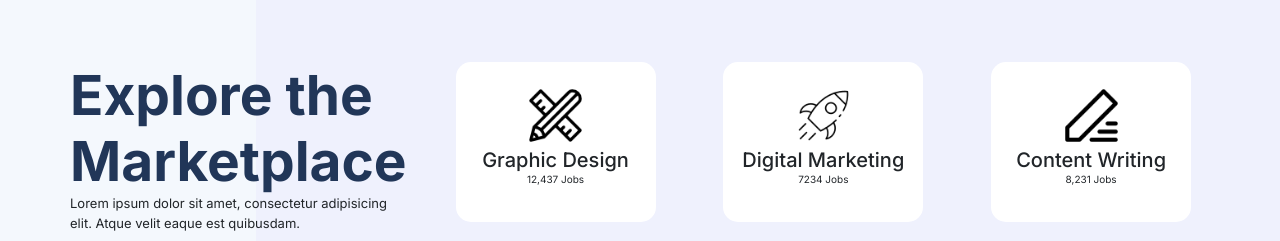
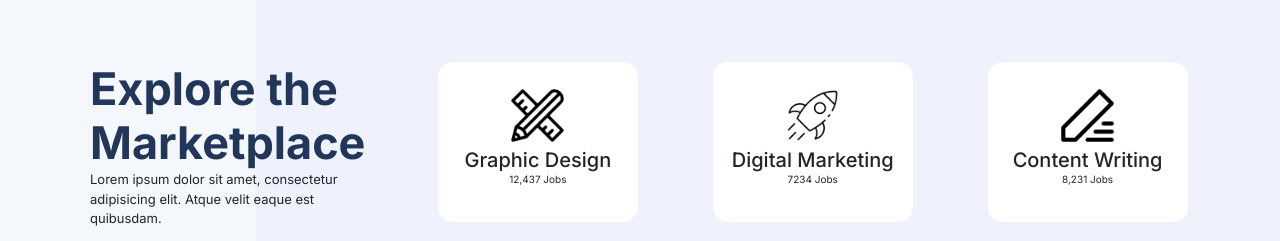
Before and after one commit to moeezkashif13/Freelance-Marketplace-HTML-CSS-BOOTSTRAP, a website: page index.html in a window 1280 px wide. Shown: the part 1519-1760 px from the top of the page. Drawn offline with nearby package versions, Linux system fonts and the light colour scheme.

Commit message:
Everything done

```diff
--- a/sass/3-components/_explore.scss
+++ b/sass/3-components/_explore.scss
@@ -26,6 +26,10 @@ top: 0;
     }
 
     &__heading{
+padding: 0 20px 0 20px;
+        & h1{
+            font-size: 4.5rem;
+        }
 
         & p{
             font-size: 1.3rem;
--- a/sass/3-components/_heroSect.scss
+++ b/sass/3-components/_heroSect.scss
@@ -68,6 +68,7 @@ overflow: hidden;
 position: relative;
 z-index: 1;
 
+
     &-image{
 
 height: 100%;
@@ -76,13 +77,13 @@ width: 100%;
 background-image: url('https://i.ibb.co/HChK3WQ/cheerful-man-pointing-finger-left-advertise-product-1-removebg-preview.png');
 background-size: cover;
 background-position: -450px center;
-
+background-repeat: no-repeat;
 
 @include media(">phone","<tablet"){
 
 
     background-position: -380px center;
-
+    // background-size: 150%;
 }
 
     }
```
Also changed, not shown: index.html (+1 -1 lines), css/main.css, 1 other file.
